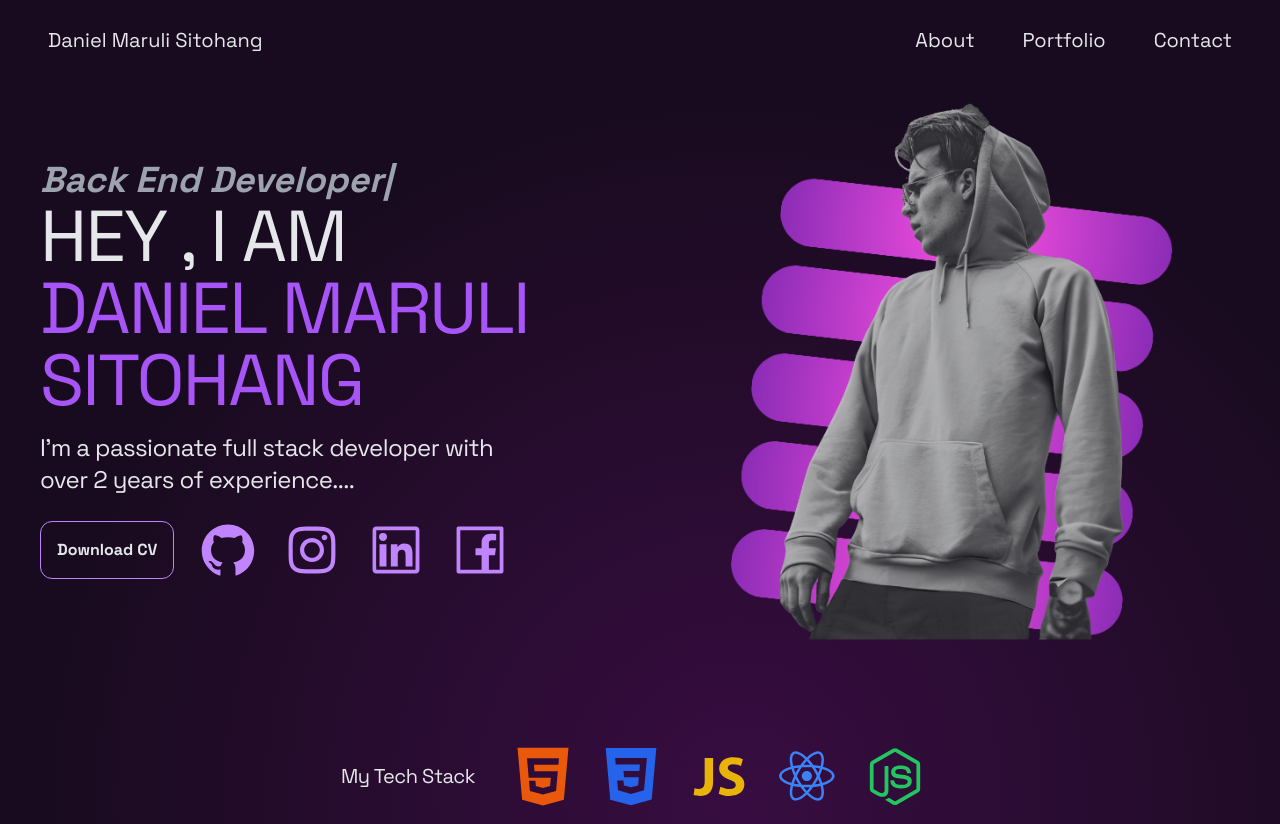
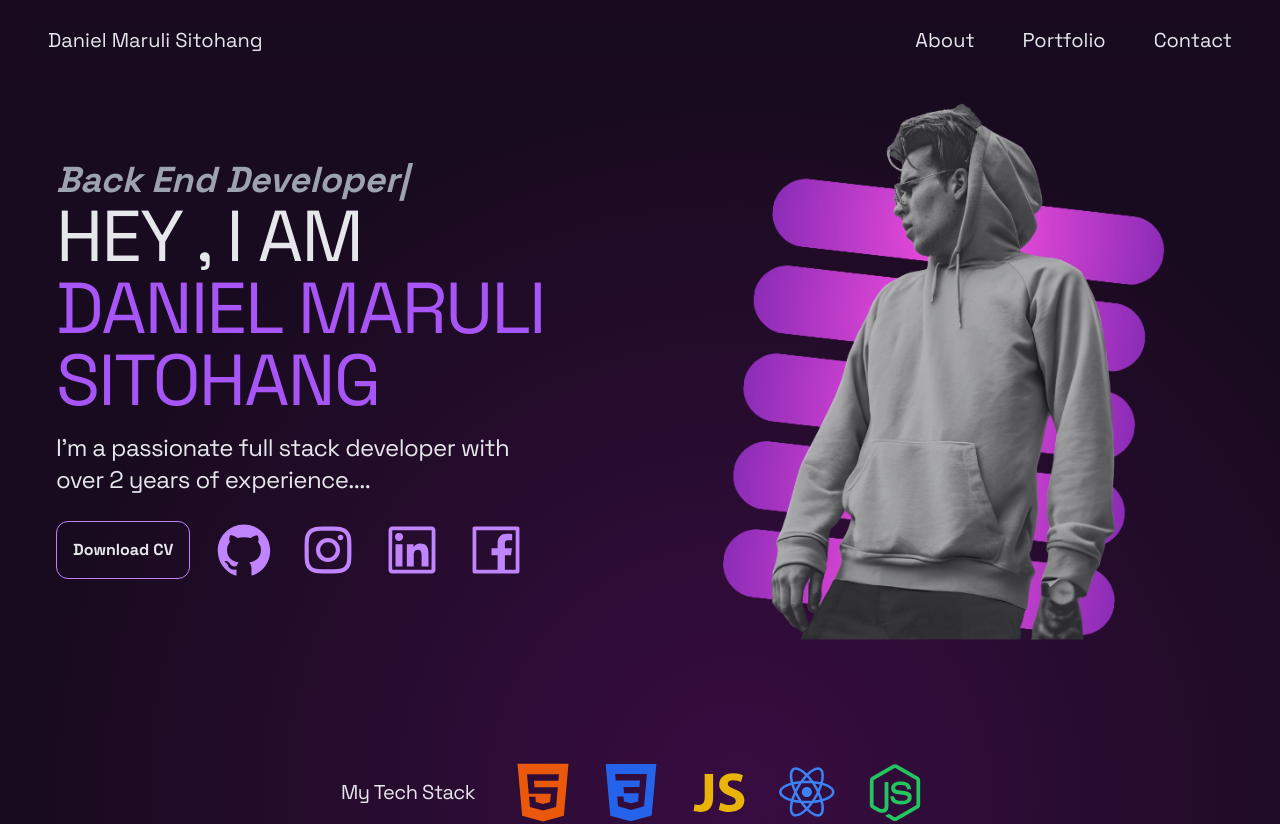
Before and after one commit to daniels9028/Portfolio-1, a React (Vite) app: page / in a window 1280 px wide. Shown: the top 824 px of the page. Built offline with nearby package versions, Linux system fonts and the light colour scheme.

Commit message:
feat: Hero section

```diff
--- a/src/components/Hero.jsx
+++ b/src/components/Hero.jsx
@@ -20,7 +20,7 @@
 const Hero = () => {
   return (
     <div className="mt-24 max-w-[1200px] mx-auto relative" id="about">
-      <div className="grid lg:grid-cols-2 place-items-center gap-8">
+      <div className="grid lg:grid-cols-2 place-items-center gap-8 lg:m-4 m-6">
         <motion.div
           initial={{ opacity: 0, y: -50 }}
           whileInView={{ opacity: 1, y: 0 }}
```
